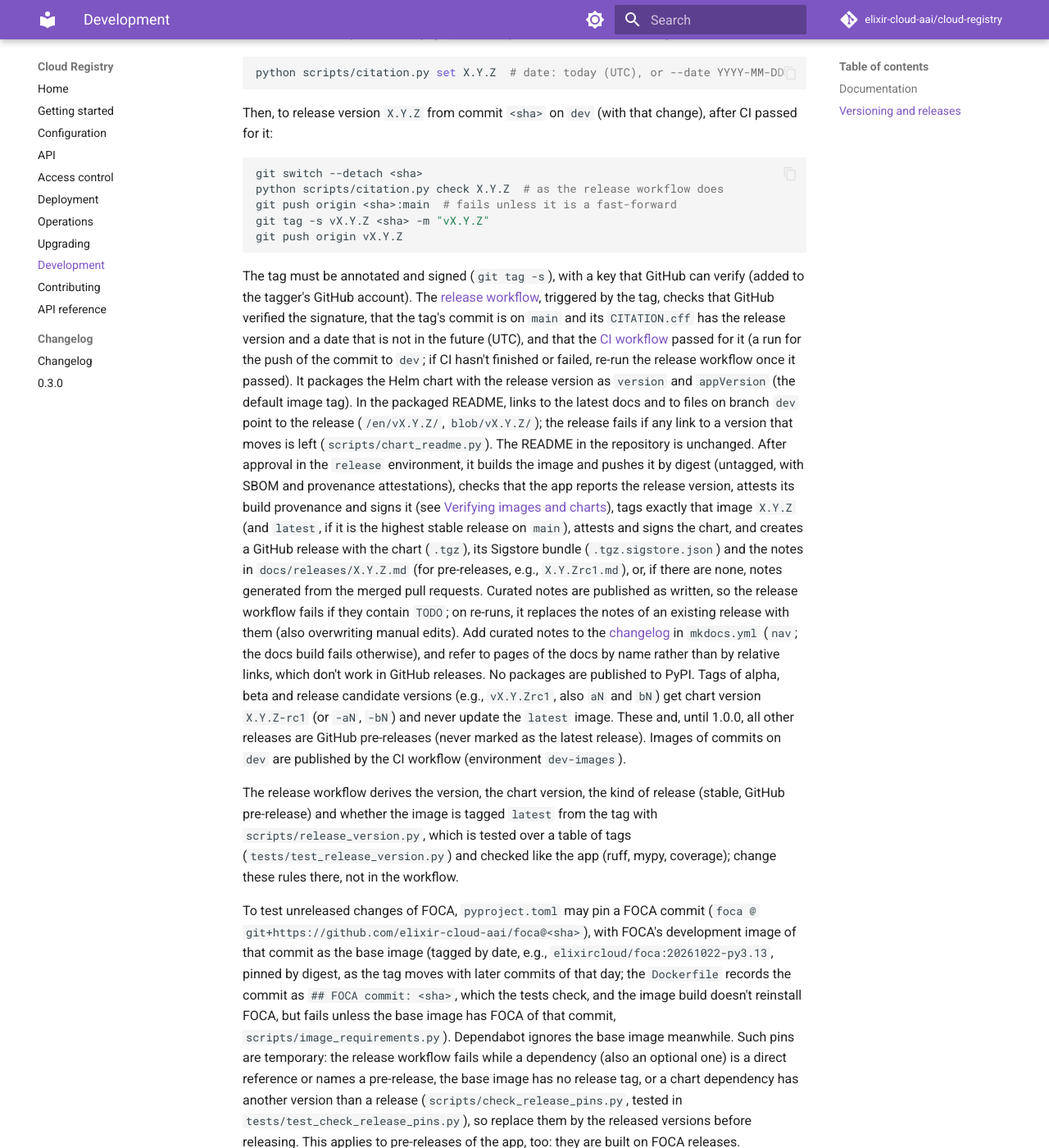
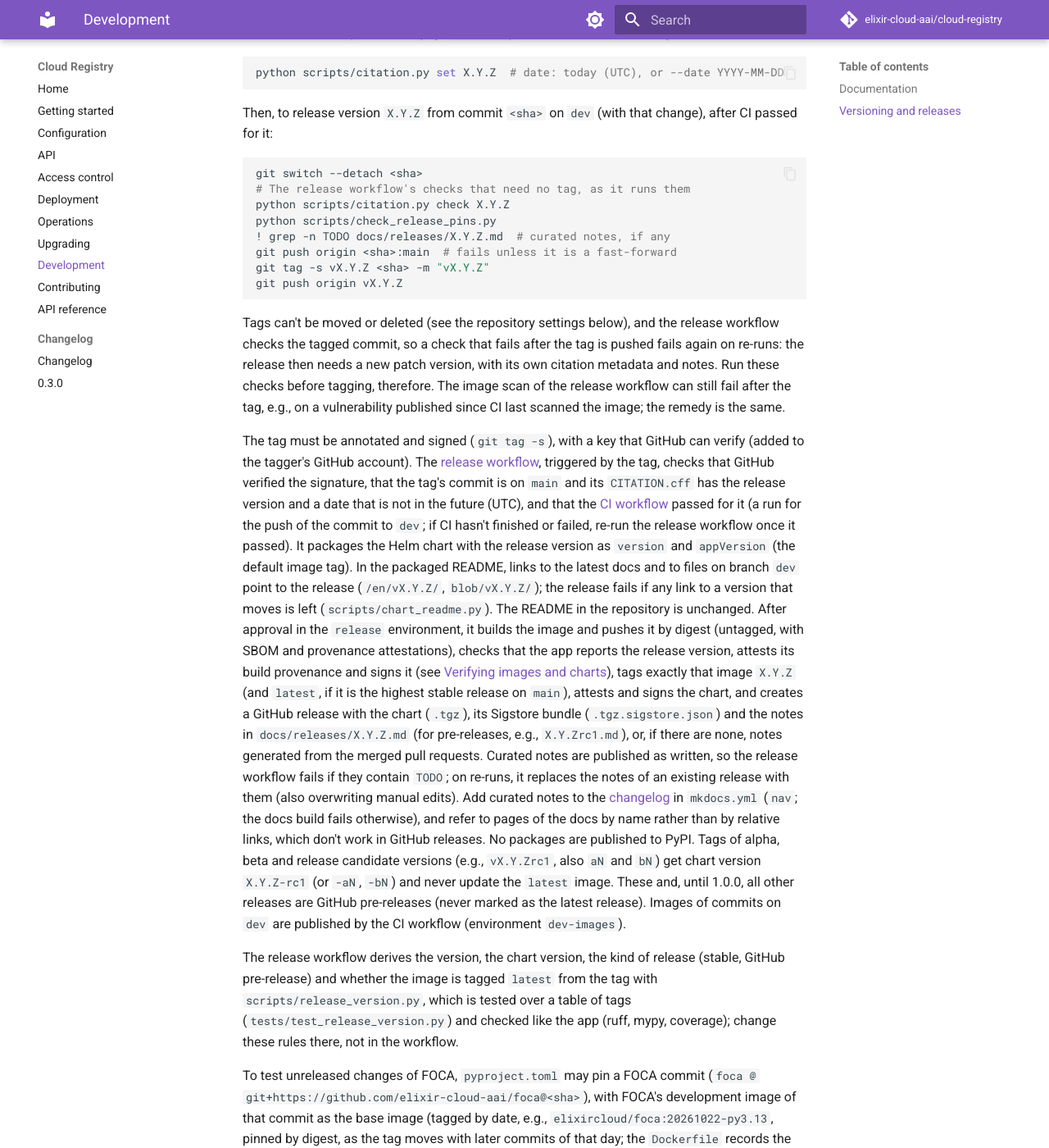
Before and after one commit to elixir-cloud-aai/cloud-registry, an MkDocs documentation site: the page built from docs/development.md, in a window 1280 px wide and 1400 px high, scrolled down 1952 px. Shown: the whole window at 82% size. Built offline with MkDocs 1.6.1 and Material for MkDocs 9.7.7, drawn with Linux system fonts in a browser that asks for light colours; comment, search, counter and statistics services are not loaded; some of the changed text lies outside the part shown.

Commit message:
docs: run the release checks before tagging
The documented release steps ran only the citation check before the
tag, but tags can't be moved or deleted, so a failing pin or notes check
in the release workflow would burn the version. Run the pin check and
the TODO check of the notes before tagging, too, say that a check that
fails after the tag (e.g. the image scan) needs a new patch version, and
describe the cases that the pin check now catches.

Refs #189

Co-Authored-By: Claude Opus 5.5 <noreply@anthropic.com>

````diff
--- a/docs/development.md
+++ b/docs/development.md
@@ -116,11 +116,22 @@ change), after CI passed for it:
 
 ```bash
 git switch --detach <sha>
-python scripts/citation.py check X.Y.Z  # as the release workflow does
+# The release workflow's checks that need no tag, as it runs them
+python scripts/citation.py check X.Y.Z
+python scripts/check_release_pins.py
+! grep -n TODO docs/releases/X.Y.Z.md  # curated notes, if any
 git push origin <sha>:main  # fails unless it is a fast-forward
 git tag -s vX.Y.Z <sha> -m "vX.Y.Z"
 git push origin vX.Y.Z
 ```
+
+Tags can't be moved or deleted (see the repository settings below), and the
+release workflow checks the tagged commit, so a check that fails after the
+tag is pushed fails again on re-runs: the release then needs a new patch
+version, with its own citation metadata and notes. Run these checks before
+tagging, therefore. The image scan of the release workflow can still fail
+after the tag, e.g., on a vulnerability published since CI last scanned the
+image; the remedy is the same.
 
 The tag must be annotated and signed (`git tag -s`), with a key that GitHub can
 verify (added to the tagger's GitHub account). The [release
@@ -174,9 +185,11 @@ reinstall FOCA, but fails unless the base image has FOCA of that commit,
 `scripts/image_requirements.py`).
 Dependabot ignores the base image meanwhile. Such pins are temporary: the
 release workflow fails
-while a dependency (also an optional one) is a direct reference or names a
-pre-release, the base image has no release tag, or a chart dependency has
-another version than a release (`scripts/check_release_pins.py`,
+while a requirement (also an optional one, a dependency group or a build
+requirement) is a direct reference or names a pre-release, a FOCA base image
+(in any stage) has no release tag, or a chart dependency has no version,
+another version than a release or no chart repository (`oci://`,
+`https://`; e.g., `file://`) (`scripts/check_release_pins.py`,
 tested in `tests/test_check_release_pins.py`), so replace them by the
 released versions before releasing. This applies to pre-releases of the
 app, too: they are built on FOCA releases.
````
